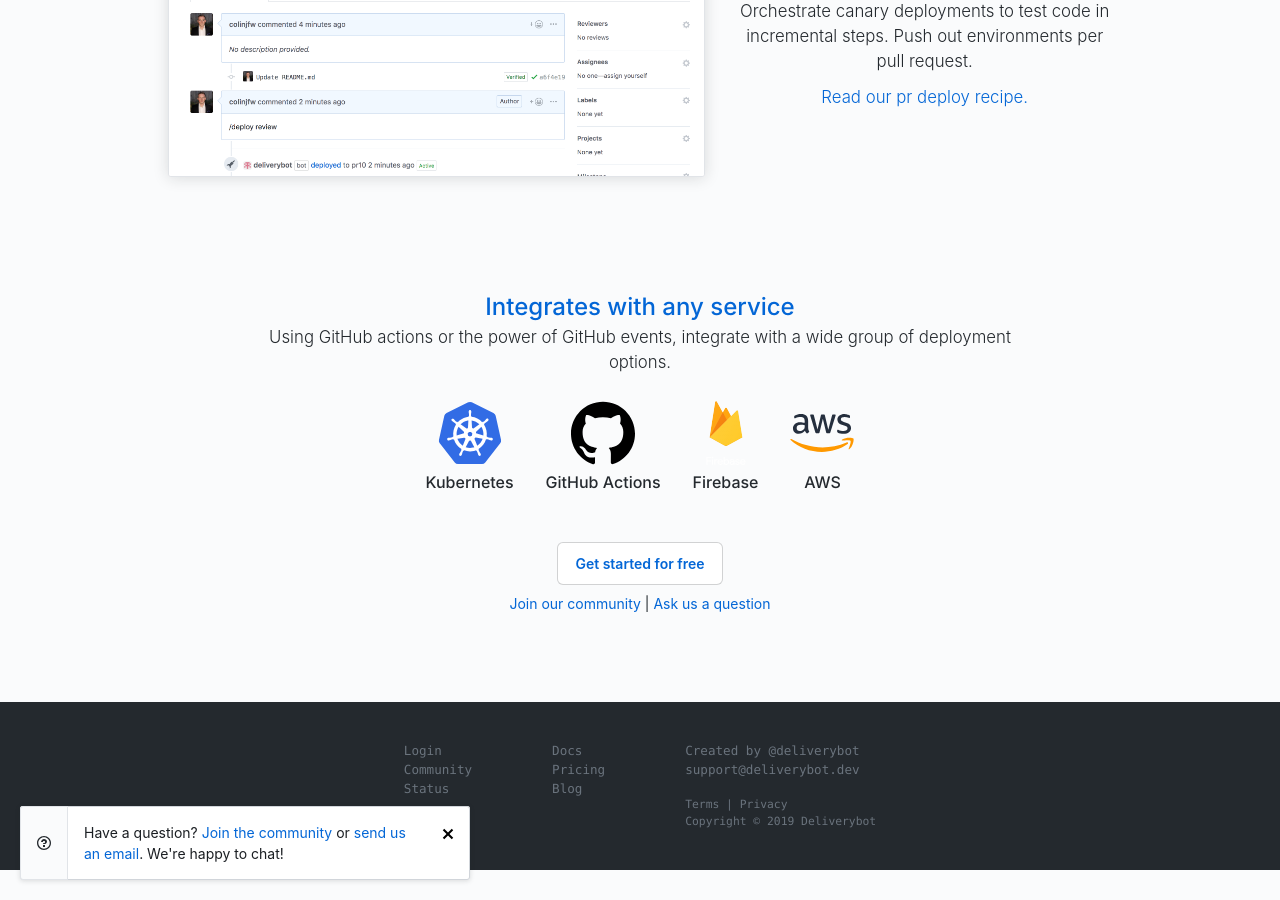
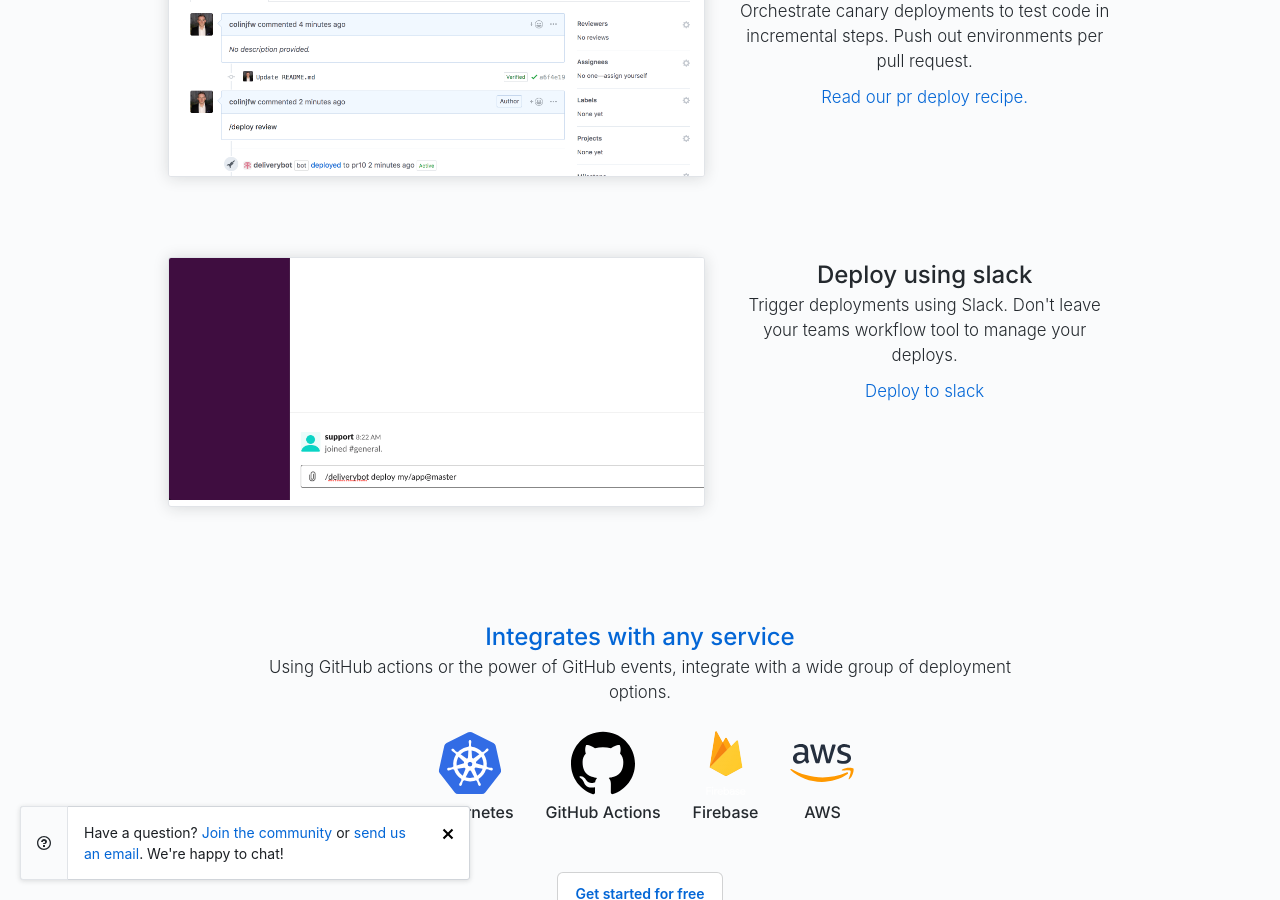
Before and after one commit to deliverybot/deliverybot.github.io, a Jekyll site: the page built from index.html, in a window 1280 px wide and 900 px high, scrolled down 1225 px. Built offline with Jekyll 4.4.1, drawn with Linux system fonts in a browser that asks for light colours.

Commit message:
Add slackbot

```diff
--- a/_config.yml
+++ b/_config.yml
@@ -11,6 +11,7 @@
 github_org_url: https://github.com/deliverybot
 spectrum_url: https://spectrum.chat/deliverybot/general
 start_url: https://github.com/apps/deliverybot/installations/new
+slack_url: https://app.deliverybot.dev/slack/install
 pricing_url: https://github.com/marketplace/deliverybot#marketplace-plans-container
 
 terms_url: /terms/terms
--- a/_data/highlights.yml
+++ b/_data/highlights.yml
@@ -22,3 +22,11 @@
   link:
     text: Read our pr deploy recipe.
     href: /docs/recipes/2-pr-environments/
+- image: /assets/images/deploy-slack.png
+  title: Deploy using slack
+  description: |
+    Trigger deployments using Slack. Don't leave your teams workflow tool
+    to manage your deploys.
+  link:
+    text: Deploy to slack
+    href: https://app.deliverybot.dev/slack/install
```
Also changed, not shown: docs/recipes/5-slack.md (added, +18 -0 lines).
